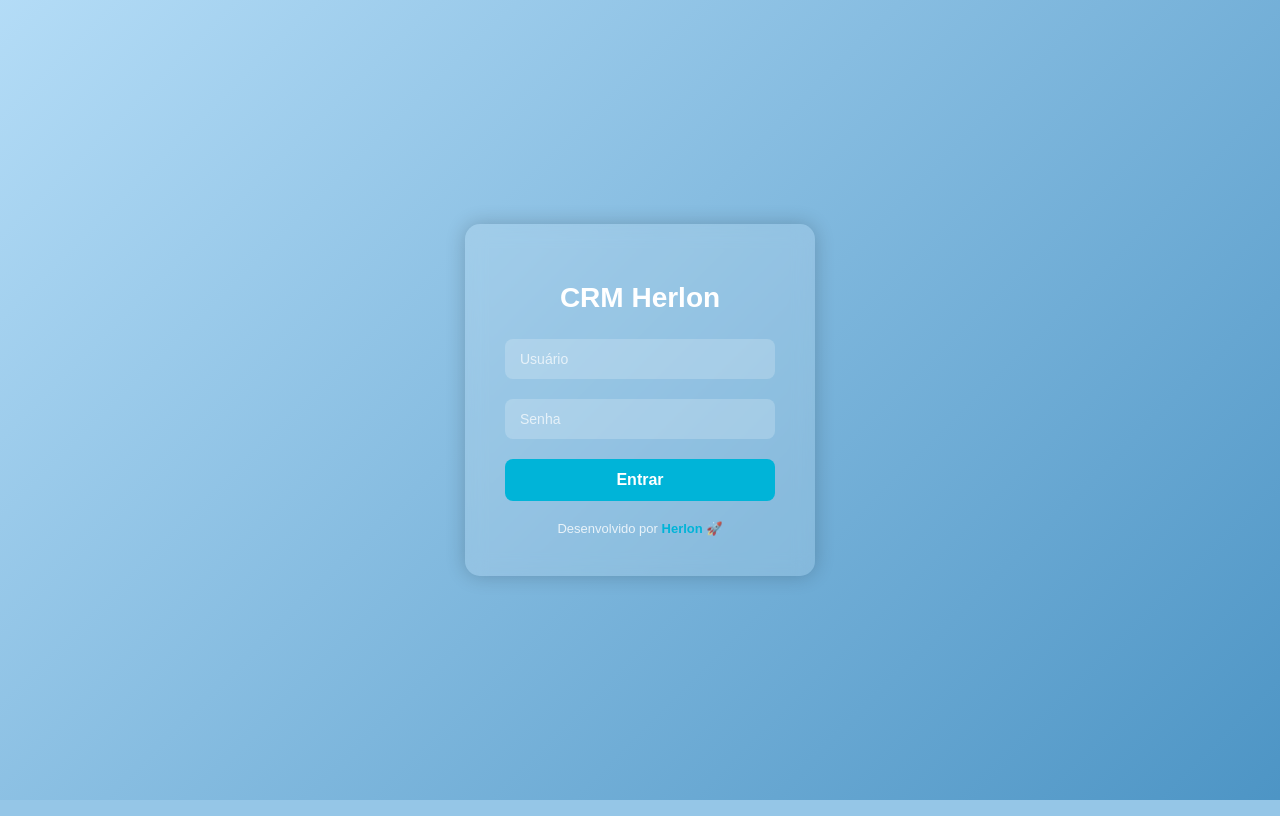
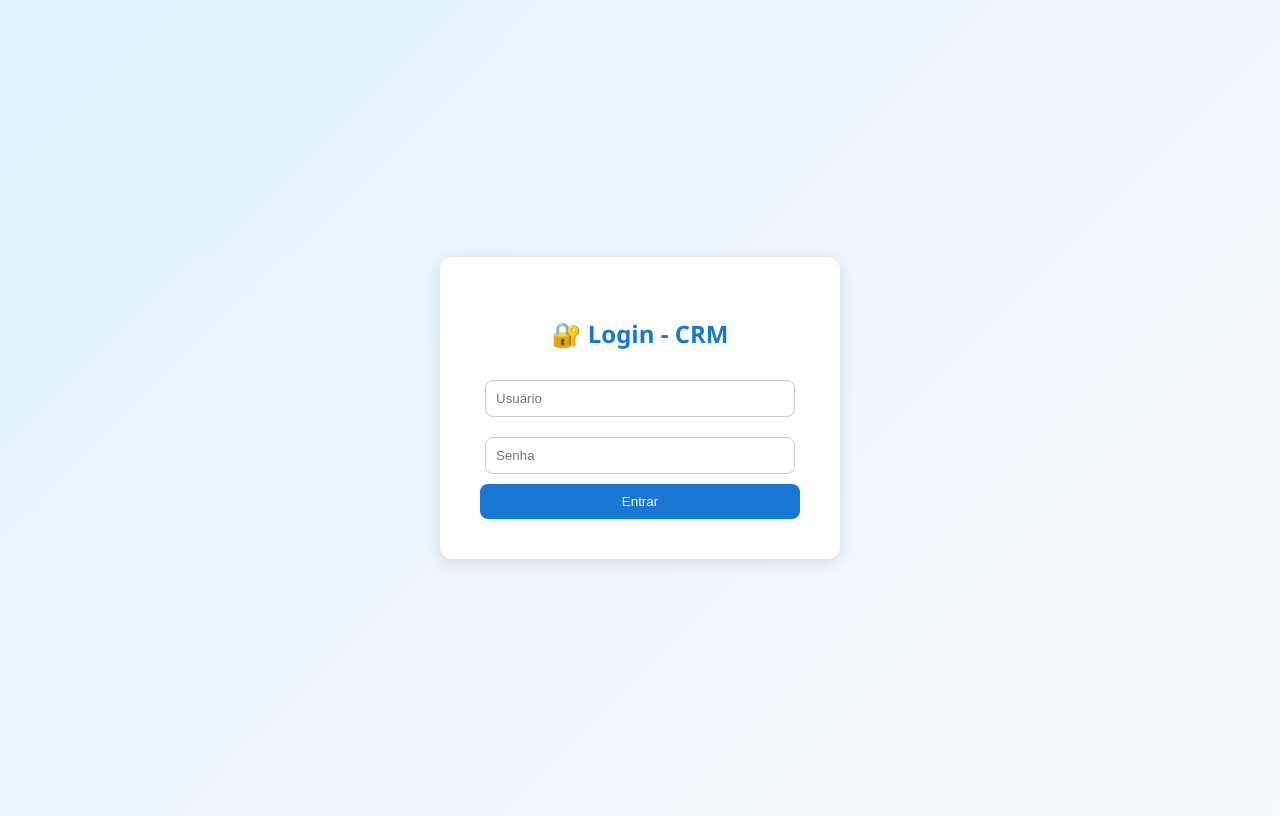
Before and after one commit to herlon878-eng/crm-herlon, a Flask app: page /login in a window 1280 px wide. Run offline with Flask 3, Linux system fonts and the light colour scheme.

Commit message:
Update login.html

```diff
--- a/templates/login.html
+++ b/templates/login.html
@@ -1,115 +1,66 @@
 <!DOCTYPE html>
-<html lang="pt-BR">
+<html lang="pt-br">
 <head>
     <meta charset="UTF-8">
-  <meta name="viewport" content="width=device-width, initial-scale=1.0">
     <title>Login - CRM Herlon</title>
     <style>
-    * {
-      box-sizing: border-box;
-      font-family: 'Poppins', sans-serif;
+        body {
+            font-family: 'Segoe UI', sans-serif;
+            background: linear-gradient(135deg, #e3f2fd, #f8f9fa);
+            display: flex;
+            align-items: center;
+            justify-content: center;
+            height: 100vh;
         }
-
-    body {
-      margin: 0;
-      padding: 0;
-      height: 100vh;
-      background: linear-gradient(-45deg, #0f4c75, #3282b8, #bbe1fa, #1b262c);
-      background-size: 400% 400%;
-      animation: gradient 10s ease infinite;
-      display: flex;
-      justify-content: center;
-      align-items: center;
-    }
-
-    @keyframes gradient {
-      0% { background-position: 0% 50%; }
-      50% { background-position: 100% 50%; }
-      100% { background-position: 0% 50%; }
-    }
-
-    .login-container {
-      background: rgba(255, 255, 255, 0.15);
-      backdrop-filter: blur(10px);
-      border-radius: 15px;
+        .login-box {
+            background: white;
             padding: 40px;
-      width: 350px;
-      box-shadow: 0 0 20px rgba(0,0,0,0.2);
-      color: white;
+            border-radius: 12px;
+            box-shadow: 0 4px 15px rgba(0,0,0,0.1);
+            width: 320px;
             text-align: center;
         }
-
-    .login-container h1 {
-      margin-bottom: 25px;
-      font-size: 28px;
-      font-weight: 600;
-    }
-
-    .input-field {
-      position: relative;
+        h2 {
+            color: #1976d2;
             margin-bottom: 20px;
         }
-
-    .input-field input {
+        input {
+            margin: 10px 0;
+            padding: 10px;
+            width: 90%;
+            border: 1px solid #ccc;
+            border-radius: 8px;
+        }
+        button {
+            padding: 10px;
             width: 100%;
-      padding: 12px 15px;
+            background-color: #1976d2;
+            color: white;
             border: none;
             border-radius: 8px;
-      outline: none;
-      font-size: 14px;
-      background: rgba(255,255,255,0.2);
-      color: white;
+            cursor: pointer;
         }
-
-    .input-field input::placeholder {
-      color: rgba(255,255,255,0.7);
+        button:hover {
+            background-color: #125ea2;
         }
-
-    button {
-      width: 100%;
-      padding: 12px;
-      background: #00b4d8;
-      border: none;
-      border-radius: 8px;
-      color: white;
-      font-size: 16px;
-      font-weight: 600;
-      cursor: pointer;
-      transition: all 0.3s ease;
-    }
-
-    button:hover {
-      background: #0077b6;
-      transform: scale(1.02);
-    }
-
-    .footer-text {
-      margin-top: 20px;
-      font-size: 13px;
-      color: rgba(255,255,255,0.8);
-    }
-
-    .footer-text span {
+        .erro {
+            color: #d32f2f;
+            margin-bottom: 10px;
             font-weight: bold;
-      color: #00b4d8;
         }
     </style>
 </head>
 <body>
-  <div class="login-container">
-    <h1>CRM Herlon</h1>
+    <div class="login-box">
+        <h2>🔐 Login - CRM</h2>
+        {% if erro %}
+            <div class="erro">{{ erro }}</div>
+        {% endif %}
         <form method="POST">
-      <div class="input-field">
-        <input type="text" name="username" placeholder="Usuário" required>
-      </div>
-      <div class="input-field">
-        <input type="password" name="senha" placeholder="Senha" required>
-      </div>
+            <input type="text" name="usuario" placeholder="Usuário" required><br>
+            <input type="password" name="senha" placeholder="Senha" required><br>
             <button type="submit">Entrar</button>
         </form>
-    <div class="footer-text">
-      Desenvolvido por <span>Herlon</span> 🚀
-    </div>
     </div>
 </body>
 </html>
```
Lines whose indentation alone changed are shown as unchanged.
